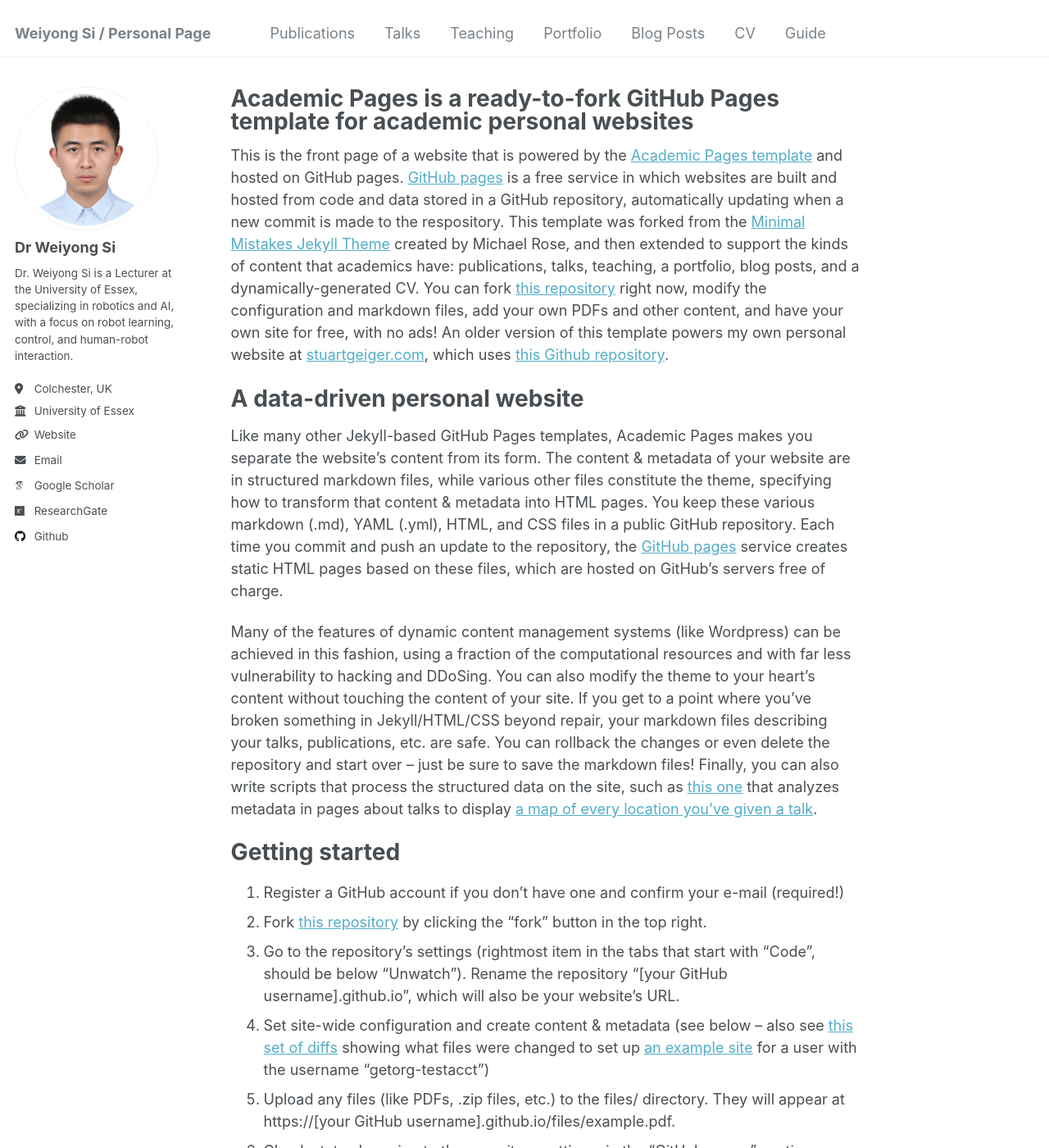
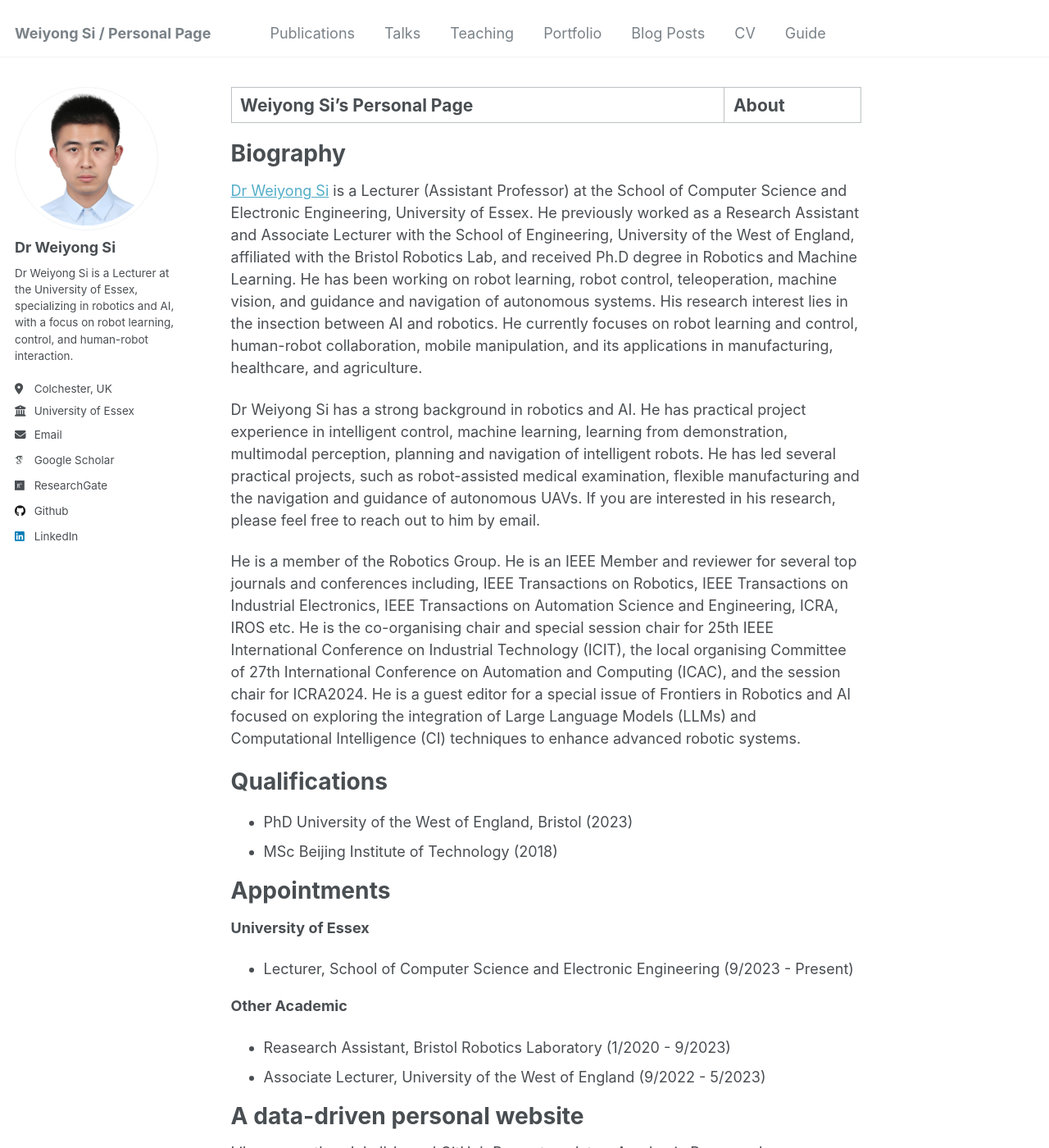
Before and after one commit to siweiyong/siweiyong.github.io, a Jekyll site: the page built from _pages/about.md, in a window 1280 px wide and 1400 px high. Shown: the whole window at 82% size. Built offline with Jekyll 4.4.1, drawn with Linux system fonts in a browser that asks for light colours; some web fonts are replaced.

Commit message:
Update info

```diff
--- a/_config.yml
+++ b/_config.yml
@@ -24,10 +24,10 @@ author:
   avatar           : "SIWEI11201.jpg"
   name             : "Dr Weiyong Si"
   pronouns         : # example: "she/her"
-  bio              : "Dr. Weiyong Si is a Lecturer at the University of Essex, specializing in robotics and AI, with a focus on robot learning, control, and human-robot interaction."
+  bio              : "Dr Weiyong Si is a Lecturer at the University of Essex, specializing in robotics and AI, with a focus on robot learning, control, and human-robot interaction."
   location         : "Colchester, UK"
   employer         : "University of Essex"
-  uri              : "https://www.essex.ac.uk/people/SIWEI11201/Weiyong-Si"
+  uri              : # "https://www.essex.ac.uk/people/SIWEI11201/Weiyong-Si"
   email            : "w.si@essex.ac.uk"
 
   # Academic websites
@@ -57,7 +57,7 @@ author:
   keybase          : # Username
   instagram        : # Username
   lastfm           : # Username
-  linkedin         : # Username
+  linkedin         : "weiyong-si-52798a174"
   mastodon         : # URL
   medium           : # URL
   pinterest        : # Username
--- a/_pages/about.md
+++ b/_pages/about.md
@@ -1,13 +1,36 @@
 ---
 permalink: /
-title: "Academic Pages is a ready-to-fork GitHub Pages template for academic personal websites"
+title: "Weiyong Si's Personal Page | About"
 author_profile: true
 redirect_from:
   - /about/
   - /about.html
 ---
 
-This is the front page of a website that is powered by the [Academic Pages template](https://github.com/academicpages/academicpages.github.io) and hosted on GitHub pages. [GitHub pages](https://pages.github.com) is a free service in which websites are built and hosted from code and data stored in a GitHub repository, automatically updating when a new commit is made to the respository. This template was forked from the [Minimal Mistakes Jekyll Theme](https://mmistakes.github.io/minimal-mistakes/) created by Michael Rose, and then extended to support the kinds of content that academics have: publications, talks, teaching, a portfolio, blog posts, and a dynamically-generated CV. You can fork [this repository](https://github.com/academicpages/academicpages.github.io) right now, modify the configuration and markdown files, add your own PDFs and other content, and have your own site for free, with no ads! An older version of this template powers my own personal website at [stuartgeiger.com](http://stuartgeiger.com), which uses [this Github repository](https://github.com/staeiou/staeiou.github.io).
+Biography
+======
+[Dr Weiyong Si](https://www.essex.ac.uk/people/SIWEI11201/Weiyong-Si) is a Lecturer (Assistant Professor) at the School of Computer Science and Electronic Engineering, University of Essex. He previously worked as a Research Assistant and Associate Lecturer with the School of Engineering, University of the West of England, affiliated with the Bristol Robotics Lab, and received Ph.D degree in Robotics and Machine Learning. He has been working on robot learning, robot control, teleoperation, machine vision, and guidance and navigation of autonomous systems. His research interest lies in the insection between  AI and robotics. He currently focuses on robot learning and control, human-robot collaboration, mobile manipulation, and its applications in manufacturing, healthcare, and agriculture.
+
+Dr Weiyong Si has a strong background in robotics and AI. He has practical project experience in intelligent control, machine learning, learning from demonstration, multimodal perception, planning and navigation of intelligent robots. He has led several practical projects, such as robot-assisted medical examination, flexible manufacturing and the navigation and guidance of autonomous UAVs. If you are interested in his research, please feel free to reach out to him by email.
+
+He is a member of the Robotics Group. He is an IEEE Member and reviewer for several top journals and conferences including, IEEE Transactions on Robotics, IEEE Transactions on Industrial Electronics, IEEE Transactions on Automation Science and Engineering, ICRA, IROS etc. He is the co-organising chair and special session chair for 25th IEEE International Conference on Industrial Technology (ICIT), the local organising Committee of 27th International Conference on Automation and Computing (ICAC), and the session chair for ICRA2024. He is a guest editor for a special issue of Frontiers in Robotics and AI focused on exploring the integration of Large Language Models (LLMs) and Computational Intelligence (CI) techniques to enhance advanced robotic systems.
+
+
+Qualifications
+======
+- PhD University of the West of England, Bristol (2023)
+- MSc Beijing Institute of Technology (2018)
+
+
+Appointments
+======
+**University of Essex**
+- Lecturer, School of Computer Science and Electronic Engineering (9/2023 - Present)
+
+**Other Academic**
+- Reasearch Assistant, Bristol Robotics Laboratory (1/2020 - 9/2023)
+- Associate Lecturer, University of the West of England (9/2022 - 5/2023)
+
 
 A data-driven personal website
 ======
```
Also changed, not shown: _pages/404.md (+1 -1 lines), _pages/sitemap.md (+1 -1 lines).
